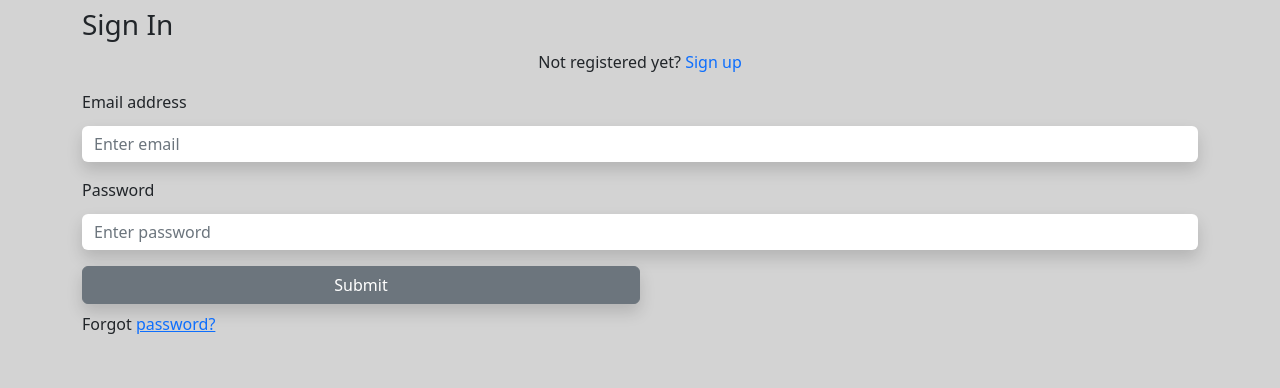
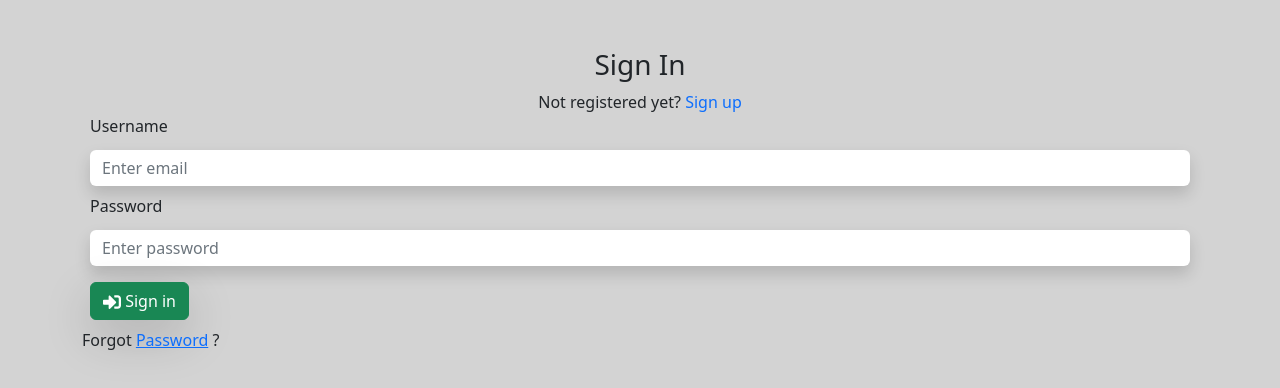
Before and after one commit to gzavlanis/events-fe, a React (Create React App) app: page /auth in a window 1280 px wide. Shown: the top 388 px of the page. Built offline with nearby package versions, Linux system fonts and the light colour scheme.

Commit message:
fetch updates

```diff
--- a/package.json
+++ b/package.json
@@ -15,8 +15,12 @@
     "axios": "^1.2.1",
     "bootstrap": "^5.2.3",
     "cdbreact": "^1.5.3",
+    "chart.js": "^4.2.0",
+    "joi": "^17.7.0",
+    "joy": "^0.1.1",
     "react": "^18.2.0",
     "react-calendar": "^4.0.0",
+    "react-chartjs-2": "^5.2.0",
     "react-dom": "^18.2.0",
     "react-icons": "^4.7.1",
     "react-open-weather": "^1.3.0",
@@ -25,6 +29,7 @@
     "react-router-dom": "^6.5.0",
     "react-scripts": "^5.0.1",
     "reactstrap": "^9.1.5",
+    "toastr": "^2.1.4",
     "web-vitals": "^2.1.4"
   },
   "scripts": {
--- a/src/components/ContactPage.jsx
+++ b/src/components/ContactPage.jsx
@@ -25,7 +25,7 @@ export default class Contact extends React.Component{
                             <Input className= "shadow" type= "textarea" name= "message" id= "message" placeholder= "Write your Message"/>
                         </FormGroup>
                         <FormGroup>
-                            <Label for= "file">Add files to help us uderstand</Label>
+                            <Label for= "file">Add files to help us understand</Label>
                             <Input className= "shadow" type= "file" name= "file" id= "file"/>
                             <FormText color= "dark">You can upload image files with shots from your screen, to help understand your issue.</FormText>
                         </FormGroup>
--- a/src/components/Dashboard.jsx
+++ b/src/components/Dashboard.jsx
@@ -26,13 +26,13 @@ export default class Dashboard extends React.Component{
                     </Col>
                     <Col className= "col-9 mt-2" style= {{height: "100vh"}}>
                         <Row className= "mx-1">
-                            <Col className= "col col-sm rounded shadow bg-light mx-1 py-3 my-1">
+                            <Col className= "col-sm rounded shadow bg-light mx-1 py-3 my-1">
                                 <Clock/>
                             </Col>
-                            <Col className= "col col-sm rounded shadow bg-light py-2 mx-1 my-1">
+                            <Col className= "col-sm rounded shadow bg-light py-2 mx-1 my-1">
                                 <SimpleCalendar/>
                             </Col>
-                            <Col className= "col col-sm rounded shadow bg-light py-3 mx-1 my-1">
+                            <Col className= "col-sm rounded shadow bg-light py-3 mx-1 my-1">
                                 <WeatherApp/>
                             </Col>
                         </Row>
--- a/src/components/EditProfile.jsx
+++ b/src/components/EditProfile.jsx
@@ -1,6 +1,8 @@
 import React from "react";
 import { NavLink } from "react-router-dom";
 import { Button, Container, Form, FormGroup, Input, Label, FormText } from "reactstrap";
+import { BsCheckLg } from "react-icons/bs";
+import { BiExit } from "react-icons/bi";
 
 export default function EditProfile(props){
     return(
@@ -26,12 +28,12 @@ export default function EditProfile(props){
                             <Input className= "shadow" type= "file" name= "file" id= "file"/>
                             <FormText color= "dark">You can choose any image file format.</FormText>
                         </FormGroup>
-                        <div className= "d-grid gap-2 mt-3">
-                            <Button type= "submit" className= "btn btn-success w-50 shadow">Submit</Button>
-                        </div>
-                        <div className= "d-grid gap-2 mt-3">
-                            <NavLink exact to= "/user" className= "btn btn-danger w-50 shadow">Abort</NavLink>
-                        </div>
+                        <Button type= "button" className= "mt-2 btn btn-success shadow mx-2">
+                            <BsCheckLg size= {18}/> Sign in
+                        </Button>
+                        <NavLink exact to= "/user" className= "mt-2 btn btn-danger shadow mx-2">
+                            <BiExit size= {18}/> Abort
+                        </NavLink>
                     </div>
                 </Form>
             </Container>
--- /dev/null
+++ b/src/components/LineChart.jsx
@@ -0,0 +1,24 @@
+import React from "react";
+import Chart from "chart.js/auto";
+import { Line } from "react-chartjs-2";
+
+export default function LineChart() {
+  const data = {
+    labels: ["Jan", "Feb", "Mar", "Apr", "May", "Jun"],
+    datasets: [
+      {
+        label: "Monthly logins",
+        data: [33, 53, 85, 41, 44, 65],
+        fill: true,
+        backgroundColor: "rgba(75,192,192,0.2)",
+        borderColor: "rgba(75,192,192,1)"
+      }
+    ]
+  };
+
+  return (
+    <div className= "text-center">
+      <Line height = {70} data = {data}/>
+    </div>
+  );
+}
--- a/src/components/login_signin.jsx
+++ b/src/components/login_signin.jsx
@@ -1,36 +1,90 @@
 import React, { useState } from "react";
 import { Button, Container, Form, FormGroup, Input, Label } from "reactstrap";
+import Joi from "joi";
+import axios from "axios";
+import {Link, useNavigate } from "react-router-dom";
+import toastr from "toastr";
+import { FaSignInAlt } from "react-icons/fa";
 
-export default function Login(props){
+export default function Login(){
+    const [user,setUser] = useState({ username: "", password: "", });
+    const [errors, setErrors] = useState({});
+
+    const schema = Joi.object({
+        fullname: Joi.string().min(12).max(30).required(),
+        username: Joi.string().min(6).max(20).required(),
+        password: Joi.string().min(8).max(20).required(),
+    });
+
+    const handleSave = (event) => {
+        const {name, value} = event.target;
+        let userData = {...user};
+        userData[name] = value;
+        setUser(userData);
+    };
+
+    const navigate = useNavigate();
     let [authMode, setAuthMode]= useState("signin");
     const changeAuthMode= () => {
         setAuthMode(authMode === "signin" ? "signup" : "signin")
-    }
+    };
+
+    const validateForm = (event) => {
+        event.preventDefault();
+        const username = document.getElementById("username");
+        const password = document.getElementById("password");
+        const result = schema.validate(user,{ abortEarly: false });
+        console.log(result);
+        const { error } = result;
+        if (!error) {
+            axios.post("#", {
+                username: username.value, password: password.value,
+            }).then((response) => {
+                console.log(response);
+                toastr.success(`Welcome ${username}`, 'Success!', {closeButton: true, positionClass: 'toastr-top-right'});
+                localStorage.setItem('token', response.data.token);
+                navigate('/');
+            });
+        } else {
+            const errorData= {};
+            for (let item of error.details) {
+                const name = item.path[0];
+                const message = item.message;
+                errorData[name] = message;
+            }
+            console.log(errors);
+            setErrors(errorData);
+            toastr.error(JSON.stringify(errorData), 'Error!', {closeButton: true, positionClass: 'toast-top-right'});
+            return errorData;
+        }
+    };
 
     if (authMode === "signin"){
         return(
-            <Container fluid style= {{height: "100vh", backgroundColor: "lightgrey"}}>
-                <Container className= "Auth-form-container py-2">
-                    <Form className= "Auth-form">
-                        <div className= "Auth-form-content">
-                            <h3 className= "Auth-form-title">Sign In</h3>
+            <Container fluid className = "py-4" style= {{height: "100vh", backgroundColor: "lightgrey"}}>
+                <Container className= "py-4">
+                    <Form>
+                        <div>
+                            <h3 className= "text-center">Sign In</h3>
                             <div className= "text-center">
                                 Not registered yet?{" "}
                                 <span className= "link-primary" onClick= {changeAuthMode}>Sign up</span>
                             </div>
-                            <FormGroup className= "mt-3">
-                                <Label>Email address</Label>
-                                <Input type= "email" className= "form-control mt-1 border-0 shadow" placeholder= "Enter email"/>
+                            <FormGroup className= "mb-2 mx-sm-2 mb-sm-2">
+                                <Label>Username</Label>
+                                <Input type= "text" className= "form-control mt-1 border-0 shadow" name= "username"
+                                    id = "username" placeholder= "Enter email" value = {user.username} onChange = {handleSave}/>
                             </FormGroup>
-                            <FormGroup className= "mt-3">
+                            <FormGroup className= "mb-2 mx-sm-2 mb-sm-2">
                                 <Label>Password</Label>
-                                <Input type= "password" className= "form-control mt-1 border-0 shadow" placeholder= "Enter password"/>
+                                <Input type= "password" className= "form-control mt-1 border-0 shadow" name = "password"
+                                    id = "password" placeholder= "Enter password" value = {user.password} onChange = {handleSave}/>
                             </FormGroup>
-                            <div className= "d-grid gap-2 mt-3">
-                                <Button type= "submit" className= "btn btn-primary w-50 shadow">Submit</Button>
-                            </div>
-                            <p className= "forgot-password text-right mt-2">
-                                Forgot <a href= "#">password?</a>
+                            <Button type= "button" className= "mt-2 btn btn-success shadow-lg mx-2" onClick= {validateForm}>
+                                <FaSignInAlt size= {18}/> Sign in
+                            </Button>
+                            <p className= "text-right mt-2">
+                                Forgot <Link to= "/">Password</Link> ?
                             </p>
                         </div>
                     </Form>
@@ -41,31 +95,31 @@ export default function Login(props){
 
     return(
         <Container fluid style= {{height: "100vh", backgroundColor: "lightgrey"}}>
-            <Container className= "Auth-form-container py-2">
-                <Form className= "Auth-form">
+            <Container className= "py-4">
+                <Form className= "Auth-form py-4">
                     <div className= "Auth-form-content">
-                        <h3 className= "Auth-form-title">Sign Up</h3>
+                        <h3 className= "text-center">Sign Up</h3>
                         <div className= "text-center">
                             Already Registered?{" "}
                             <span className= "link-primary" onClick= {changeAuthMode}>Sign In</span>
                         </div>
-                        <FormGroup className= "mt-3">
+                        <FormGroup className= "mb-2 mx-sm-2 mb-sm-2">
                             <Label>Full name</Label>
                             <Input type= "text" className= "form-control mt-1 border-0 shadow" placeholder= "e.g. John Doe"/>
                         </FormGroup>
-                        <FormGroup className= "mt-3">
+                        <FormGroup className= "mb-2 mx-sm-2 mb-sm-2">
                             <Label>Email</Label>
                             <Input type= "email" className= "form-control mt-1 border-0 shadow" placeholder= "Email address"/>
                         </FormGroup>
-                        <FormGroup className= "mt-3">
+                        <FormGroup className= "mb-2 mx-sm-2 mb-sm-2">
                             <Label>Password</Label>
                             <Input type= "password" className= "form-control mt-1 border-0 shadow" placeholder= "Password"/>
                         </FormGroup>
-                        <div className= "d-grid gap-2 mt-3">
-                            <Button type= "submit" className= "btn btn-primary w-50 shadow">Submit</Button>
-                        </div>
+                        <Button type= "button" className= "mt-2 btn btn-success shadow-lg mx-2" onClick= {validateForm}>
+                            <FaSignInAlt size= {18}/> Sign in
+                        </Button>
                         <p className= "text-center mt-2">
-                            Forgot <a href= "#">password?</a>
+                            Forgot <Link to= "/">Password</Link> ?
                         </p>
                     </div>
                 </Form>
--- a/src/dashboard components/Clock.jsx
+++ b/src/dashboard components/Clock.jsx
@@ -17,7 +17,7 @@ export default function Clock() {
     };
 
     return (
-        <Container className= 'text-center my-4 mx-2'>
+        <Container className= 'text-center my-4 mx-1'>
             <AnalogClock {...options}/>
         </Container>
     );
```
Also changed, not shown: src/components/User.jsx (+22 -4 lines), src/components/data.json (added, +13 -0 lines), 1 other file (tests, documents, lock files or other folders).
